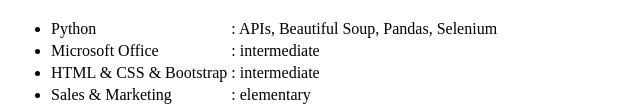
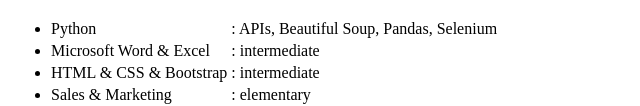
Before and after one commit to melihgunasti/basic-portfolio-website, a plain HTML site: page index.html in a window 1280 px wide. Shown: the part 847-953 px from the top of the page, 0-640 px from the left. Drawn offline with Linux system fonts and the light colour scheme.

Commit message:
Update index.html

```diff
--- a/index.html
+++ b/index.html
@@ -136,7 +136,7 @@
           <td>: APIs, Beautiful Soup, Pandas, Selenium</td>
         </tr>
         <tr>
-          <td><li>Microsoft Office</li></td>
+          <td><li>Microsoft Word & Excel</li></td>
           <td>: intermediate</td>
         </tr>
         <tr>
```
